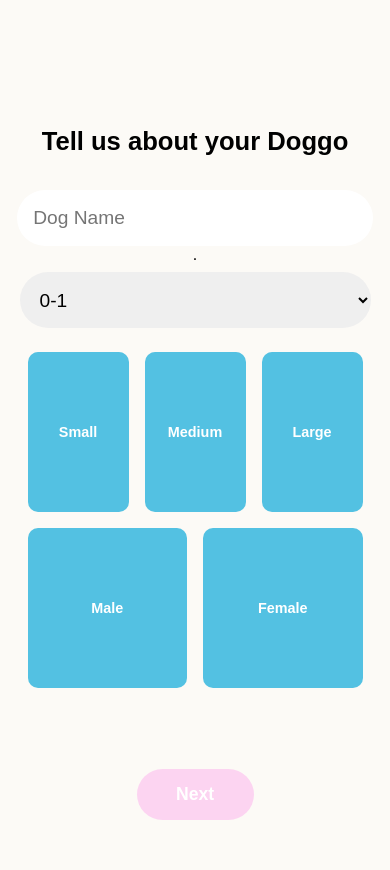
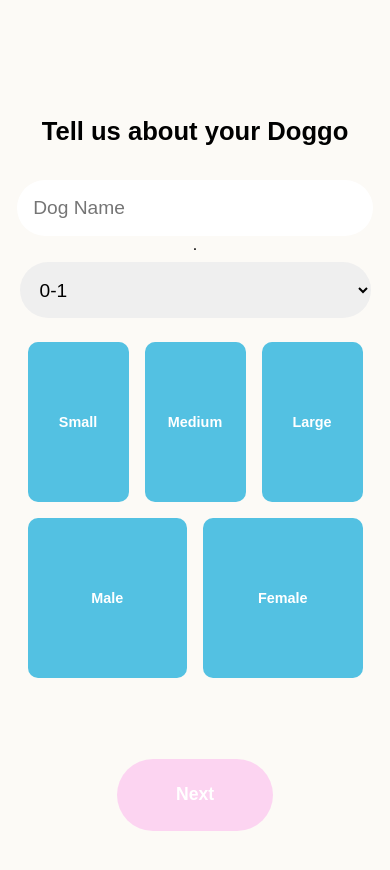
Before and after one commit to n335h/doggystuff, a React (Create React App) app: page /Survey in a window 390 px wide. Shown: the top 870 px of the page. Built offline with nearby package versions, Linux system fonts and the light colour scheme; no server answers.

Commit message:
push before switch

```diff
--- a/src/pages/Survey/formPages/Survey.css
+++ b/src/pages/Survey/formPages/Survey.css
@@ -308,8 +308,8 @@
       width: 90vw;
     }
     .surveyButton, #backSurveyButton {
-        width: 30vw;
-        height: 6vh;
+        width: 40vw;
+        height: 8.5vh;
       }
       .pureCross, .dogHealth {
         width: 100vw;
```
